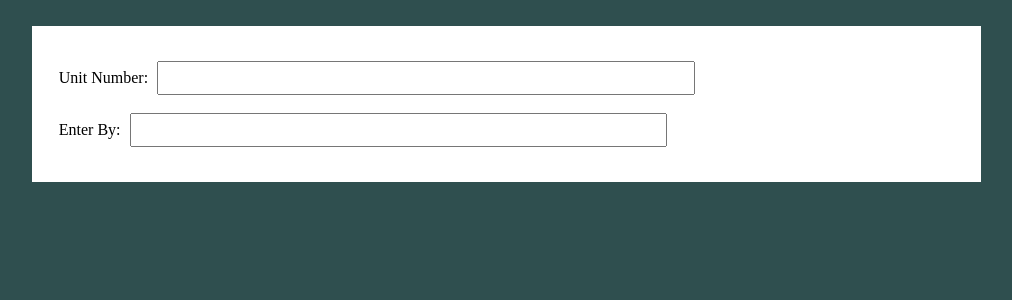
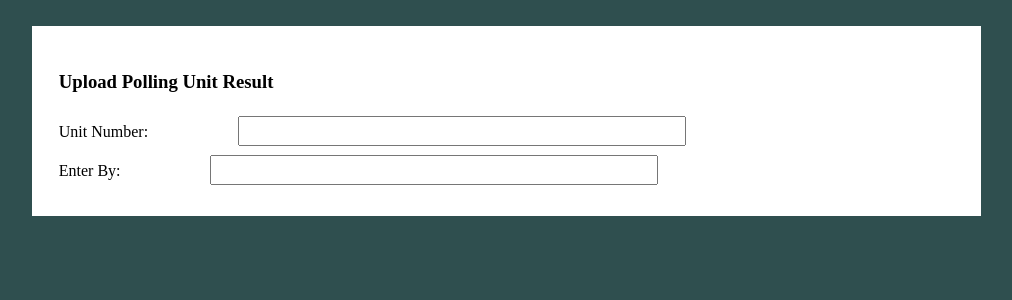
Before and after one commit to petidesoftwares/bincom_test_frontend, a PHP site: page /views/upload-poll-result.php in a window 1280 px wide. Shown: the top 300 px of the page, without its empty margins (147-1159 px from the left). Run offline with PHP 8.4, Linux system fonts and the light colour scheme.

Commit message:
style commit

```diff
--- a/css/bincomcss.css
+++ b/css/bincomcss.css
@@ -54,10 +54,17 @@ th{
     border: solid 1px darkslategray;
     border-collapse: collapse;
 }
+.upload-form{
+}
 input[type="text"]{
-    width: 60%;
-    font-size: large;
-    margin: 1%;
+    width: 50%;
+    font-size: 15px;
+    margin: 0.5%;
     margin-right: 2%;
+    margin-left: 10%;
     padding: 0.5%;
 }
+#upload-result-btn{
+    width: 20%;
+    font-size: large;
+}
--- a/javascripts/question3Controller.js
+++ b/javascripts/question3Controller.js
@@ -7,7 +7,7 @@ $(document).ready(function (){
             indexArray[i] = data.parties[i].partyname;
             $("#upload-form").append("<label>"+data.parties[i].partyname+":</label><input type='text' id='"+data.parties[i].partyname+"' /><br>")
         }
-        $("#upload-form").append("<button type='button' onclick='uploadResult()'>Upload</button>");
+        $("#upload-form").append("<button id='upload-result-btn' type='button' onclick='uploadResult()'>Upload</button>");
     })
 })
 
--- a/views/upload-poll-result.php
+++ b/views/upload-poll-result.php
@@ -6,6 +6,7 @@
     </head>
     <body>
         <div class="card-fluid" id="upload-form">
+            <h3>Upload Polling Unit Result</h3>
             <label>Unit Number:</label><input type="text" id="polling-unit-num"><br>
             <label>Enter By:</label><input type="text", id="agent-name"><br>
 
```
